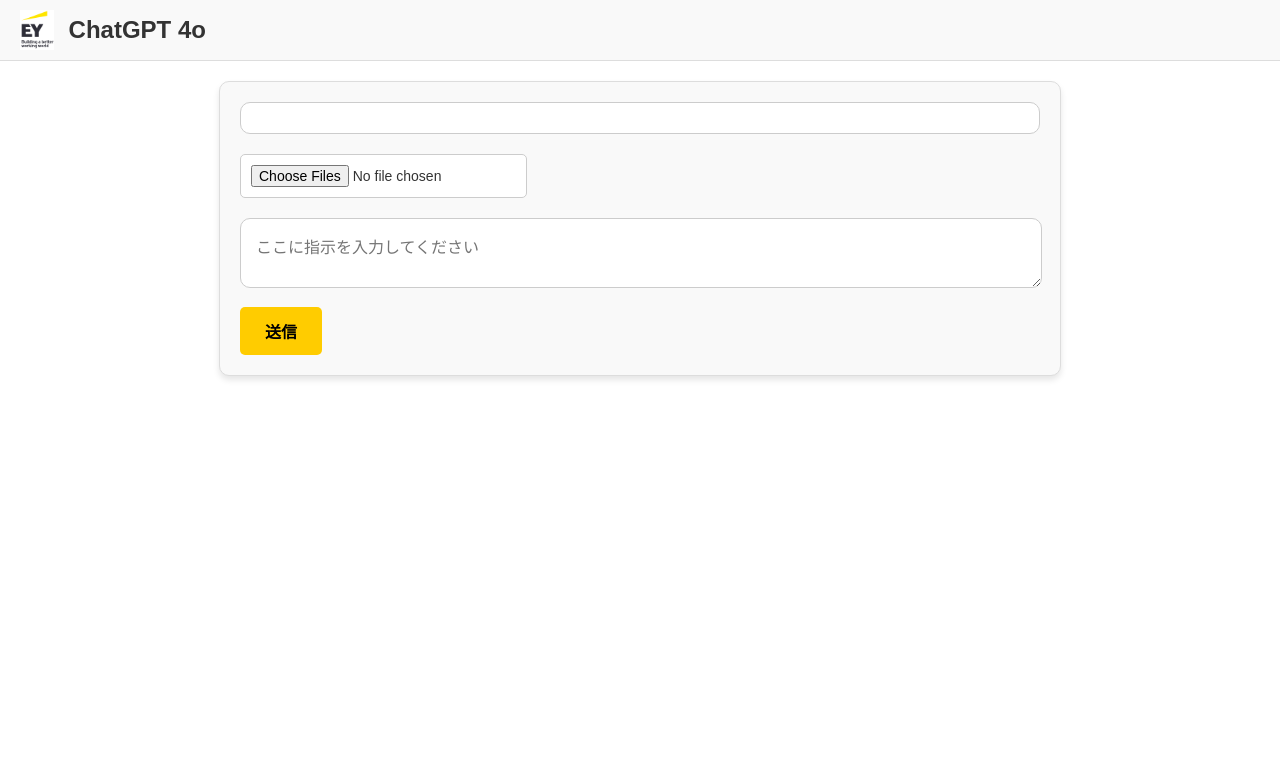
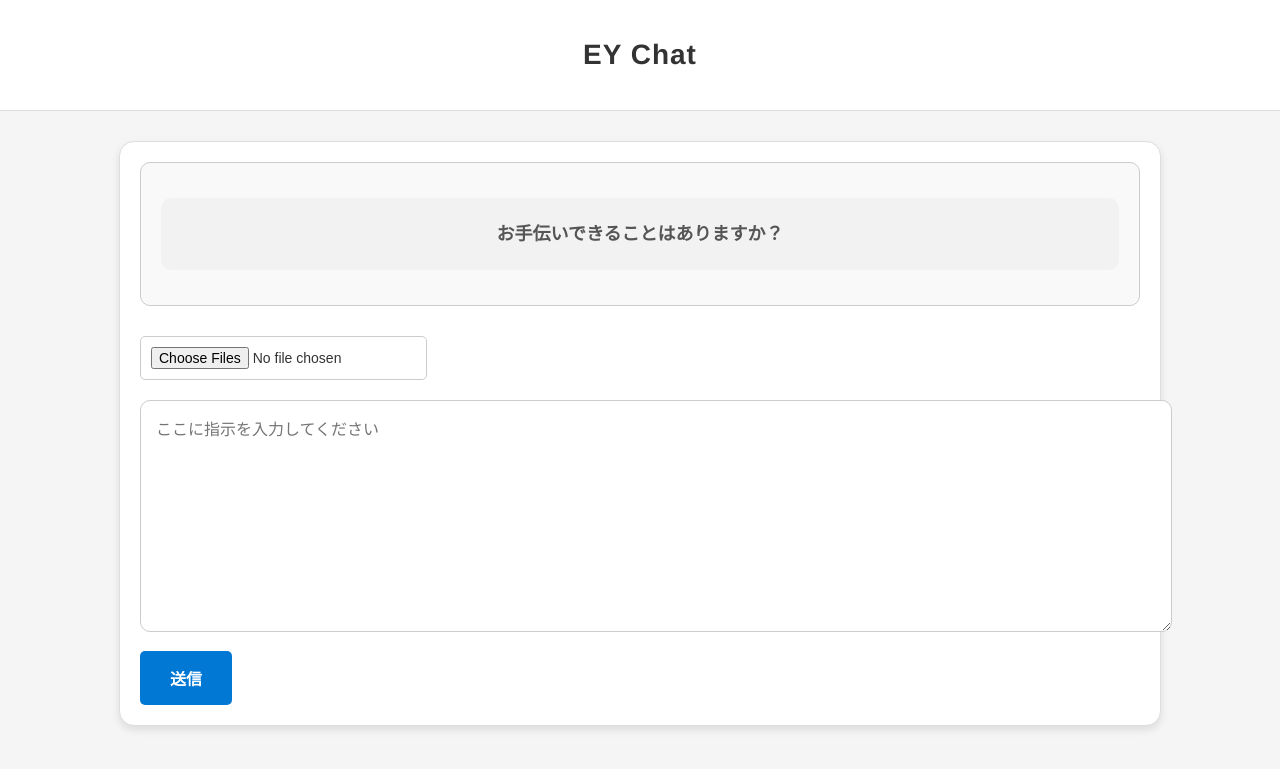
Before and after one commit to NaokiHiramatsu/Open-AI-test, a Flask app: page / in a window 1280 px wide. Shown: the top 769 px of the page. Run offline with Flask 2, Linux system fonts and the light colour scheme.

Commit message:
Update index.html

```diff
--- a/templates/index.html
+++ b/templates/index.html
@@ -9,43 +9,40 @@
             font-family: 'Arial', sans-serif;
             margin: 0;
             padding: 0;
-            background: #ffffff;
+            background: #f5f5f5;
             color: #333;
         }
         .header {
             display: flex;
             align-items: center;
-            padding: 10px 20px;
-            background-color: #f9f9f9;
+            justify-content: center;
+            padding: 20px;
+            background-color: #ffffff;
             border-bottom: 1px solid #ddd;
         }
-        .header img {
-            height: 40px;
-            margin-right: 15px;
-        }
         .header h1 {
-            font-size: 24px;
-            font-weight: 700;
+            font-size: 28px;
+            font-weight: 600;
+            font-family: 'Helvetica Neue', Arial, sans-serif;
             color: #333;
-            margin: 0;
-            font-family: "Arial", sans-serif;
+            letter-spacing: 1px;
         }
         .chat-container {
-            max-width: 800px;
-            margin: 20px auto;
+            max-width: 1000px;
+            margin: 30px auto;
             padding: 20px;
-            background-color: #f9f9f9;
-            border-radius: 10px;
-            box-shadow: 0 4px 6px rgba(0, 0, 0, 0.1);
+            background-color: #ffffff;
+            border-radius: 15px;
+            box-shadow: 0 4px 8px rgba(0, 0, 0, 0.1);
             border: 1px solid #ddd;
         }
         .chat-log {
             border: 1px solid #ccc;
-            padding: 15px;
-            max-height: 400px;
+            padding: 20px;
+            max-height: 500px;
             overflow-y: auto;
             margin-bottom: 20px;
-            background-color: #fff;
+            background-color: #f9f9f9;
             border-radius: 10px;
         }
         .user-message {
@@ -54,33 +51,37 @@
             border-radius: 10px;
             margin: 10px 0;
             white-space: pre-wrap;
-            font-size: 14px;
+            font-size: 16px;
             line-height: 1.6;
-            color: #333;
             text-align: right;
         }
         .assistant-message {
             background-color: #f2f2f2;
-            padding: 15px;
+            padding: 20px;
             border-radius: 10px;
-            margin: 10px 0;
+            margin: 15px 0;
             white-space: pre-wrap;
-            font-size: 14px;
-            line-height: 1.6;
-            color: #000;
+            font-size: 16px;
+            line-height: 1.8;
+        }
+        .assistant-message.default {
+            text-align: center;
+            font-size: 18px;
+            font-weight: bold;
+            color: #555;
         }
         form {
-            margin-top: 20px;
+            margin-top: 30px;
         }
         textarea {
-            width: calc(100% - 30px);
-            max-width: 100%;
+            width: 100%;
+            height: 200px;
             padding: 15px;
             font-size: 16px;
             margin-bottom: 15px;
             border-radius: 10px;
             border: 1px solid #ccc;
-            background-color: #fff;
+            background-color: #ffffff;
             color: #333;
             outline: none;
             transition: all 0.3s ease-in-out;
@@ -95,60 +96,51 @@
             font-size: 14px;
             border: 1px solid #ccc;
             border-radius: 5px;
-            background-color: #fff;
+            background-color: #ffffff;
             color: #333;
             cursor: pointer;
         }
-        input[type="file"]:hover {
-            background-color: #f0f0f0;
-        }
         input[type="submit"] {
-            padding: 12px 25px;
+            padding: 15px 30px;
             font-size: 16px;
             font-weight: bold;
-            color: #000;
-            background-color: #ffcc00;
+            color: #ffffff;
+            background-color: #0078d4;
             border: none;
             border-radius: 5px;
             cursor: pointer;
             transition: background-color 0.3s ease-in-out;
         }
         input[type="submit"]:hover {
-            background-color: #e6b800;
+            background-color: #005bb5;
         }
         .file-upload-info {
             margin-top: 10px;
             font-size: 14px;
             color: #555;
         }
-        .chat-log::-webkit-scrollbar {
-            width: 8px;
-        }
-        .chat-log::-webkit-scrollbar-thumb {
-            background-color: #ffcc00;
-            border-radius: 5px;
-        }
-        .chat-log::-webkit-scrollbar-track {
-            background: #f1f1f1;
-        }
     </style>
 </head>
 <body>
+    <!-- ヘッダー -->
     <div class="header">
-        <img src="{{ url_for('static', filename='images/EYlogo.png') }}" alt="ロゴ">
-        <h1>ChatGPT 4o</h1>
+        <h1>EY Chat</h1>
     </div>
 
+    <!-- チャットコンテナ -->
     <div class="chat-container">
         <div class="chat-log" id="chat-log">
+            <!-- デフォルトメッセージ -->
+            <div class="assistant-message default">お手伝いできることはありますか？</div>
             {% if chat_history %}
                 {% for entry in chat_history %}
                     <div class="user-message">ユーザー: {{ entry['user'] }}</div>
-                    <div class="assistant-message" data-typing>{{ entry['assistant'] | safe }}</div>
+                    <div class="assistant-message">{{ entry['assistant'] | safe }}</div>
                 {% endfor %}
             {% endif %}
         </div>
 
+        <!-- 入力フォーム -->
         <form action="/process_files_and_prompt" method="post" enctype="multipart/form-data">
             <input type="file" name="files" id="files" multiple>
             <div class="file-upload-info" id="file-upload-info"></div>
@@ -158,26 +150,6 @@
     </div>
 
     <script>
-        const chatLog = document.getElementById('chat-log');
-
-        // Function to simulate typing effect
-        function typeMessage(element, text) {
-            let i = 0;
-            const interval = setInterval(() => {
-                element.textContent += text[i];
-                i++;
-                if (i === text.length) clearInterval(interval);
-            }, 50);
-        }
-
-        // Apply typing effect to assistant messages
-        const assistantMessages = document.querySelectorAll('.assistant-message[data-typing]');
-        assistantMessages.forEach((message) => {
-            const text = message.textContent;
-            message.textContent = '';
-            typeMessage(message, text);
-        });
-
         const fileInput = document.getElementById('files');
         const fileUploadInfo = document.getElementById('file-upload-info');
 
```
